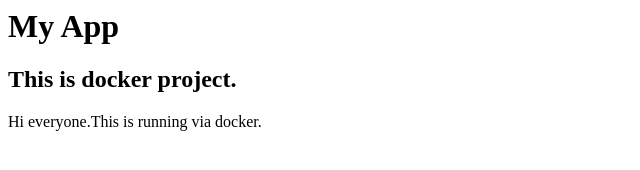
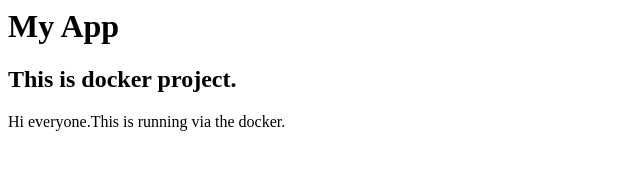
Before and after one commit to nilotpalgure1998/jenkins, a plain HTML site: page index.html in a window 1280 px wide. Shown: the full height of the page, 0-640 px from the left. Drawn offline with Linux system fonts and the light colour scheme.

Commit message:
Update index.html

```diff
--- a/index.html
+++ b/index.html
@@ -6,7 +6,7 @@
     <div class="container">
       <h1>My App</h1>
       <h2>This is docker project.</h2>
-      <p>Hi everyone.This is running via docker.</p>
+      <p>Hi everyone.This is running via  the  docker.</p>
     </div>
   </body>
 </html>
```
